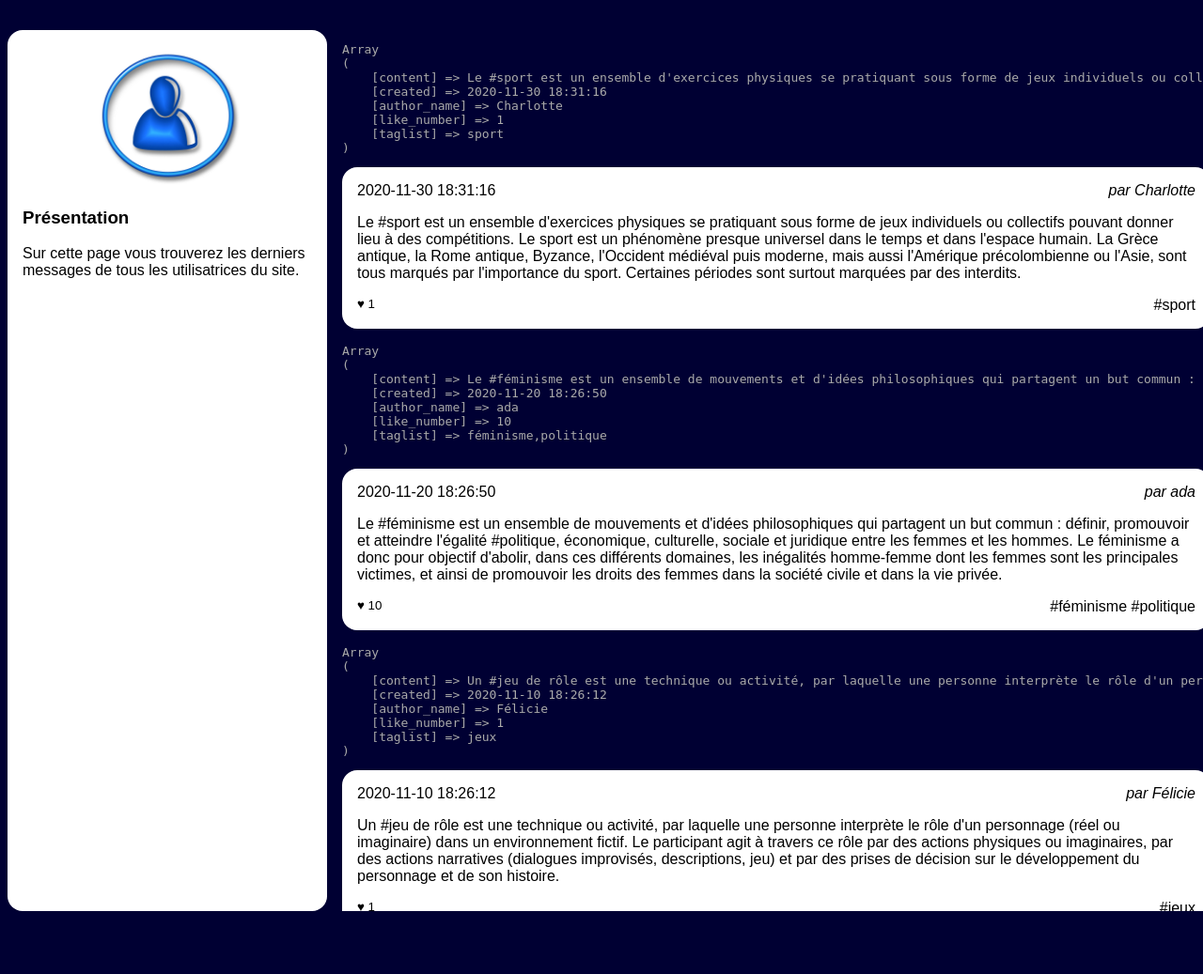
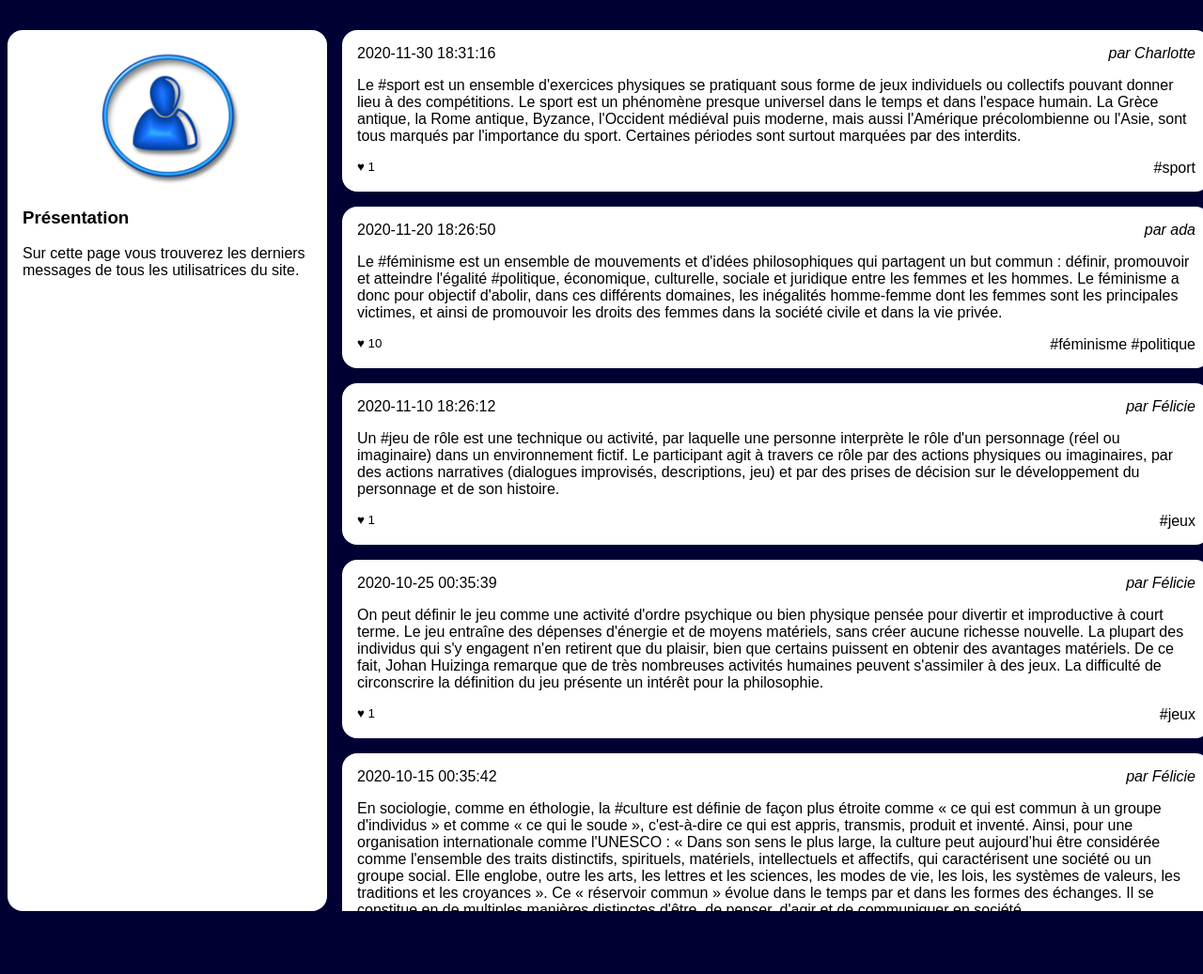
Before and after one commit to adatechschool/reseau-social-php-php_social_network_zineb_eda_kai, a PHP site: page /news.php in a window 1280 px wide. Shown: the part 90-1127 px from the top of the page at 94% size. Run offline with PHP 8.4, Linux system fonts and the light colour scheme; data comes from the database, SQL or seed files in the repository.

Commit message:
printer on news and feed

```diff
--- a/Niveau1/resoc_n1/feed.php
+++ b/Niveau1/resoc_n1/feed.php
@@ -40,7 +40,7 @@
             $lesInformations = $mysqli->query($laQuestionEnSql);
             $user = $lesInformations->fetch_assoc();
             //@todo: afficher le résultat de la ligne ci dessous, remplacer XXX par l'alias et effacer la ligne ci-dessous
-            echo "<pre>" . print_r($user, 1) . "</pre>";
+            // echo "<pre>" . print_r($user, 1) . "</pre>";
             ?>
             <img src="user.jpg" alt="Portrait de l'utilisatrice" />
             <section>
--- a/Niveau1/resoc_n1/news.php
+++ b/Niveau1/resoc_n1/news.php
@@ -78,7 +78,7 @@
             while ($post = $lesInformations->fetch_assoc()) {
                 //la ligne ci-dessous doit etre supprimée mais regardez ce
                 //qu'elle affiche avant pour comprendre comment sont organisées les information dans votre
-                echo "<pre>" . print_r($post, 1) . "</pre>";
+                // echo "<pre>" . print_r($post, 1) . "</pre>";
 
                 // @todo : Votre mission c'est de remplacer les AREMPLACER par les bonnes valeurs
                 // ci-dessous par les bonnes valeurs cachées dans la variable $post
```
